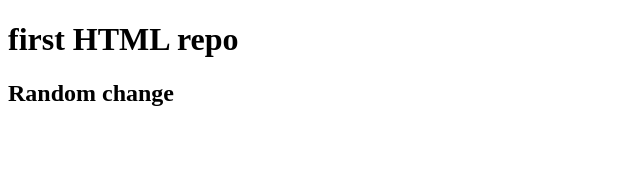
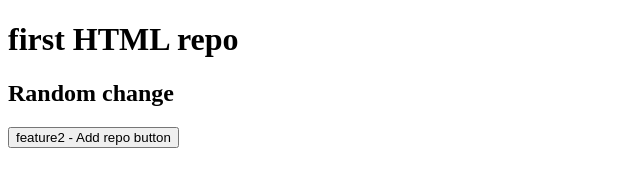
Before and after one commit to Ramyakondoju/Ramya1998, a plain HTML site: page index.html in a window 1280 px wide. Shown: the whole page, without its empty margins (0-640 px from the left). Drawn offline with Linux system fonts and the light colour scheme.

Commit message:
feature2 button

```diff
--- a/index.html
+++ b/index.html
@@ -6,5 +6,6 @@
     <body>
         <h1>first HTML repo</h1>
         <h2>Random change</h2>
+        <button> feature2  - Add repo button </button>
     </body>
 </html>
```
